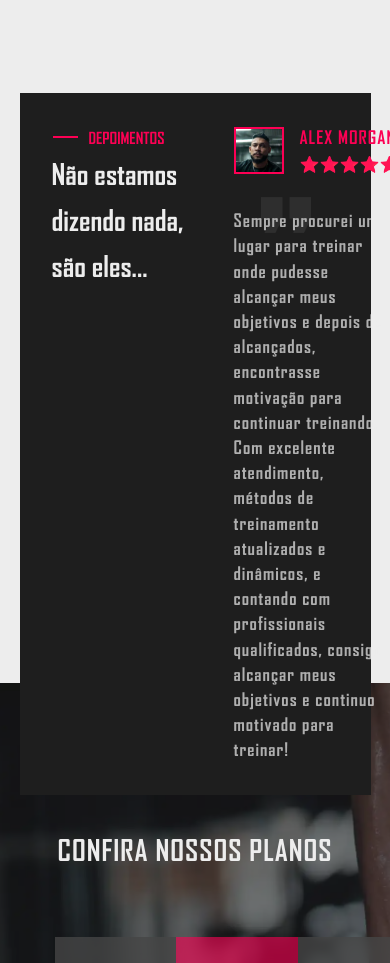
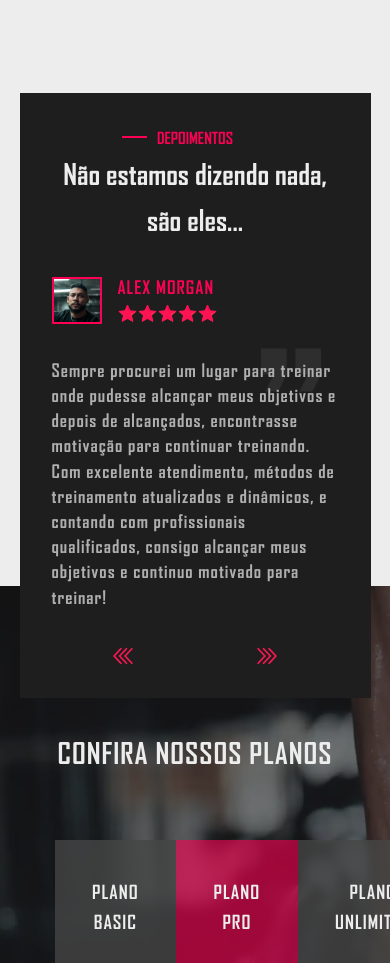
Before and after one commit to brunodkf/newlife, a plain HTML site: page index.html in a window 390 px wide. Shown: the part 4612-5575 px from the top of the page. Drawn offline with nearby package versions, Linux system fonts and the light colour scheme.

Commit message:
update /responsividade sobre

```diff
--- a/style/components/depoimentos.css
+++ b/style/components/depoimentos.css
@@ -87,3 +87,32 @@
 .depoimentos__button--prev{
     transform: rotate(180deg);
 }
+
+@media screen and (width <= 500px){
+    .depoimentos__container {
+        flex-direction: column;
+    }
+    .depoimentos__titulo {
+        margin-bottom: 2em;
+    }
+    .depoimentos__texto {
+        text-align: center;
+    }
+    .depoimentos__depoimento {
+        padding: 0px;
+    }
+    .depoimentos__ref {
+        width: 100%;
+        margin-bottom: 2em;
+    }
+    .depoimentos__ref::before {
+        content: '';
+        width: 60px;
+        height: 60px;
+        right: 1em;
+        top: -1em;
+    }
+    .depoimentos__nav {
+        width: 100%;
+    }
+}
```
